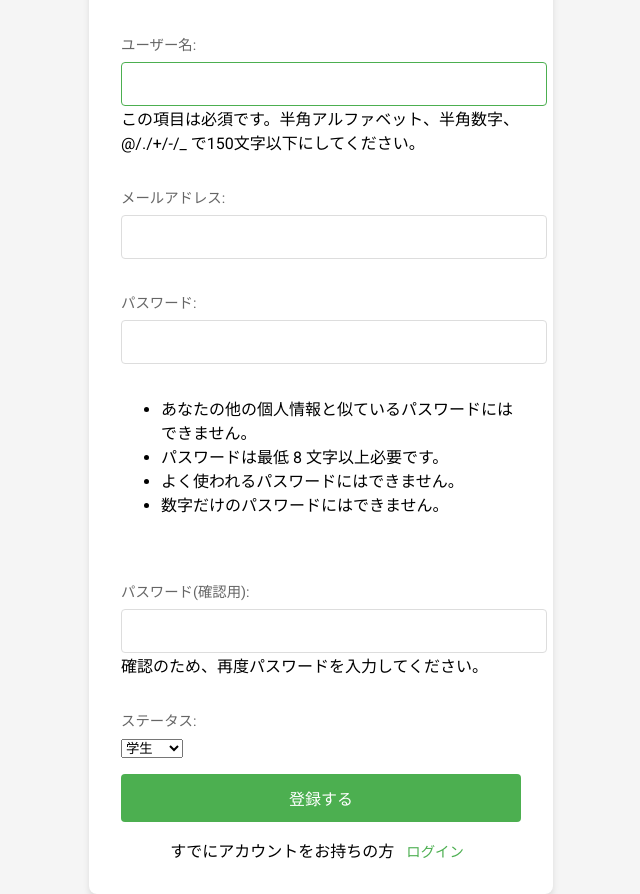
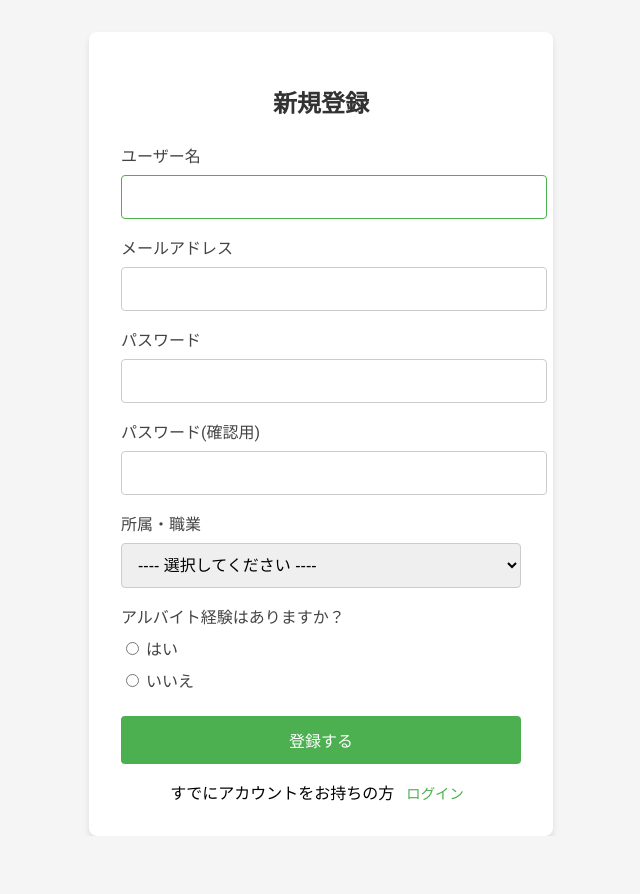
Before and after one commit to takerunagahama/SocialMind, a Django app: page /signup/ in a window 1280 px wide. Shown: the whole page, without its empty margins (319-959 px from the left). After the commit the page ends 836 px from the top, so only its background shows below. Run offline with Django 5.2, Linux system fonts and the light colour scheme.

Commit message:
質問内容関連の調整とデザインの微調整

```diff
--- a/backend/SocialInsight/forms.py
+++ b/backend/SocialInsight/forms.py
@@ -6,24 +6,43 @@ from .models import Profile
 
 class CustomUserCreationForm(UserCreationForm):
     STATUS_CHOICES = (
-        ('student', '学生'),
+        ('', '---- 選択してください ----'),
+        ('high_schooler', '高校生'),
+        ('undergrad', '大学生'),
         ('worker', '社会人'),
     )
 
-    status = forms.ChoiceField(choices=STATUS_CHOICES, label='ステータス')
+    PART_TIME_CHOICES = (
+        ('True', 'はい'),
+        ('False', 'いいえ')
+    )
+
+    status = forms.ChoiceField(
+        choices=STATUS_CHOICES,
+        label='所属・職業',
+        required=True
+    )
+
+    has_part_time_job = forms.ChoiceField(
+        choices=PART_TIME_CHOICES,
+        label='アルバイト経験はありますか？',
+        widget=forms.RadioSelect(),
+        required=True
+    )
 
     class Meta:
         model = User
-
         fields = ('username', 'email', 'password1', 'password2')
 
     def save(self, commit=True):
         user = super().save(commit=commit)
 
         if commit:
-
-            profile, created = Profile.objects.get_or_create(user=user)
-            profile.status = self.cleaned_data['status']
+            profile = Profile.objects.create(
+                user=user,
+                status=self.cleaned_data['status'],
+                has_part_time_job=self.cleaned_data['has_part_time_job'] == 'True'
+            )
             profile.save()
 
         return user
--- a/backend/SocialInsight/templates/SocialInsight/question_form.html
+++ b/backend/SocialInsight/templates/SocialInsight/question_form.html
@@ -1,8 +1,10 @@
+{% load static %}
 <!DOCTYPE html>
 <html lang="ja">
 <head>
     <meta charset="UTF-8">
     <title>質問フォーム</title>
+    <script src="{% static 'js/question_form.js' %}" defer></script>
 </head>
 <body>
     <h1>質問に回答してください</h1>
@@ -19,10 +21,11 @@
         <label for="user_answer">あなたの回答:</label><br>
         <textarea name="user_answer" id="user_answer" rows="4" cols="50"></textarea><br><br>
 
+        <!-- 送信ボタン -->
         <input type="submit" value="回答を送信">
 
         <!-- 中断ボタン -->
-        <button type="submit" name="cancel" value="cancel">診断を中断する</button>
+        <button type="submit" name="cancel" value="cancel" id="cancel-button">診断を中断する</button>
     </form>
 </body>
 </html>
--- a/backend/configs/settings.py
+++ b/backend/configs/settings.py
@@ -24,7 +24,7 @@ SECRET_KEY = os.environ.get('DJANGO_SECRET_KEY')
 
 DEBUG = True #os.environ.get('DEBUG', 'False') == 'True'
 
-ALLOWED_HOSTS = ['localhost','app','socialmind-app-1']
+ALLOWED_HOSTS = ["localhost", "127.0.0.1", "app", "socialmind-app-1"]
 
 # Application definition
 
--- a/backend/static/css/signup.css
+++ b/backend/static/css/signup.css
@@ -5,8 +5,9 @@ body {
   padding: 0;
   display: flex;
   justify-content: center;
-  align-items: center;
-  height: 100vh;
+  align-items: flex-start;  /* 🔹 中央揃え→上揃え */
+  min-height: 100vh;  /* 🔹 100vh固定→最低100vh */
+  padding-top: 2rem;  /* 🔹 上に余白を作る */
 }
 
 .login-container {
@@ -15,13 +16,15 @@ body {
   border-radius: 8px;
   box-shadow: 0 4px 6px rgba(0, 0, 0, 0.1);
   width: 100%;
-  max-width: 400px;
+  max-width: 90%;  /* 🔹 モバイル対応 */
+  max-width: 400px;  /* 🔹 デスクトップは400px */
 }
 
 h2 {
   color: #333;
   text-align: center;
   margin-bottom: 1.5rem;
+  font-size: 1.5rem;  /* 🔹 サイズ調整 */
 }
 
 form {
@@ -34,30 +37,32 @@ form {
 }
 
 label {
-  font-size: 0.9rem;
-  color: #666;
+  font-size: 1rem;
+  color: #444;  /* 🔹 濃いめの色で視認性UP */
   margin-bottom: 0.5rem;
   display: block;
 }
 
+/* 🔹 入力フィールドのデザイン */
 input[type="text"],
 input[type="password"],
-input[type="email"] {
+input[type="email"],
+select {
   width: 100%;
   padding: 0.75rem;
-  border: 1px solid #ddd;
+  border: 1px solid #ccc;
   border-radius: 4px;
   font-size: 1rem;
   transition: border-color 0.3s;
 }
 
-input[type="text"]:focus,
-input[type="password"]:focus,
-input[type="email"]:focus {
+input:focus,
+select:focus {
   border-color: #4CAF50;
   outline: none;
 }
 
+/* 🔹 ボタンデザイン */
 button {
   background-color: #4CAF50;
   color: white;
--- a/backend/templates/registration/signup.html
+++ b/backend/templates/registration/signup.html
@@ -5,15 +5,25 @@
   <meta charset="UTF-8">
   <title>Sign Up</title>
   <link href="https://fonts.googleapis.com/css2?family=Roboto&display=swap" rel="stylesheet">
-  <link rel="stylesheet" href="{% static 'css/signup.css' %}">
-
+  <link rel="stylesheet" href="{% static 'css/signup.css' %}?v=2">
 </head>
 <body>
   <div class="login-container">
     <h2>新規登録</h2>
     <form method="post">
       {% csrf_token %}
-      {{ form.as_p }}
+
+      {% for field in form %}
+        <div class="form-group {% if field.widget.input_type == 'radio' %}radio-group{% endif %}">
+          <label>{{ field.label }}</label>
+          {{ field }}
+          {% if field.errors %}
+            <span class="error">{{ field.errors.0 }}</span>
+          {% endif %}
+        </div>
+    {% endfor %}
+
+
       <button type="submit">登録する</button>
     </form>
     <div class="links">
```
Also changed, not shown: backend/SocialInsight/models.py (+6 -2 lines), backend/SocialInsight/modules/radar_chart.py (+8 -6 lines), backend/SocialInsight/modules/text_generation.py (+22 -4 lines), backend/SocialInsight/signals.py (+2 -8 lines), backend/SocialInsight/views.py (+8 -15 lines), backend/static/js/question_form.js (added, +17 -0 lines), backend/SocialInsight/migrations/0005_profile_has_part_time_job_alter_profile_status.py (added), 2 other files.
